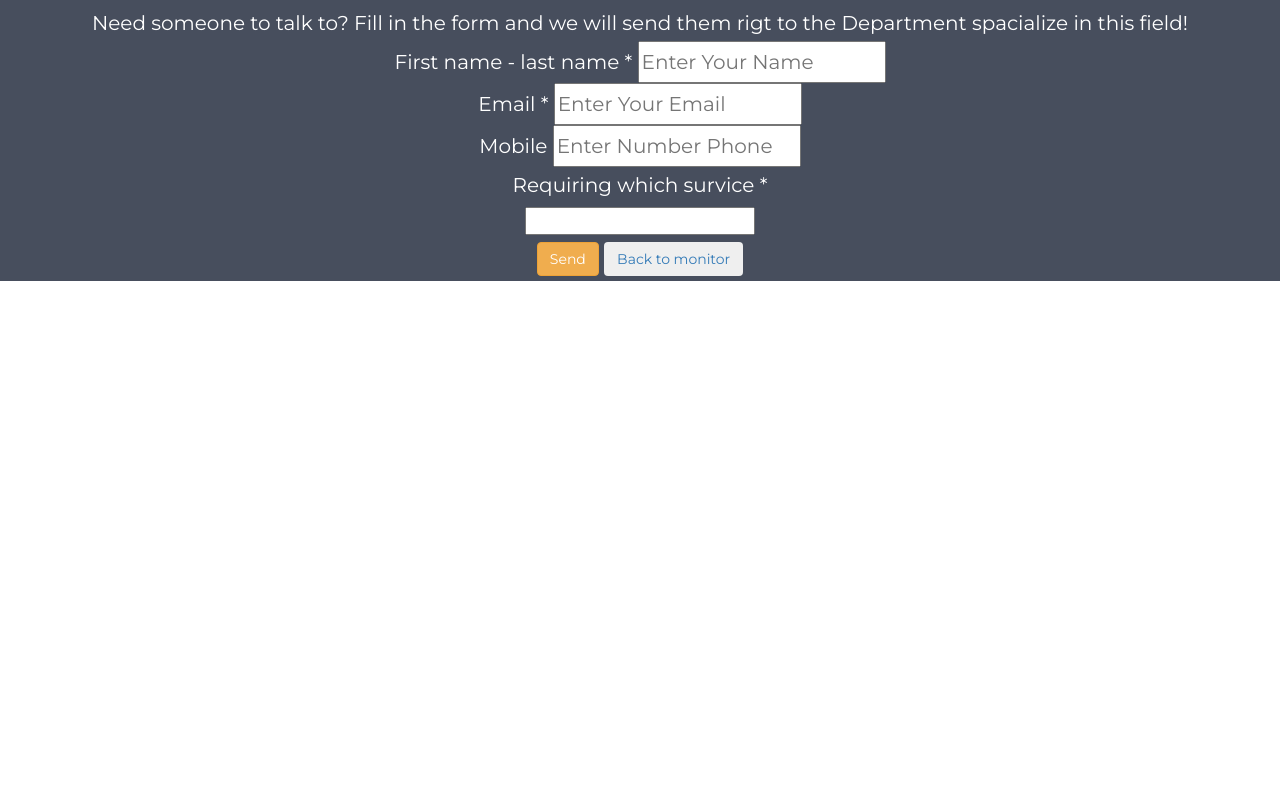
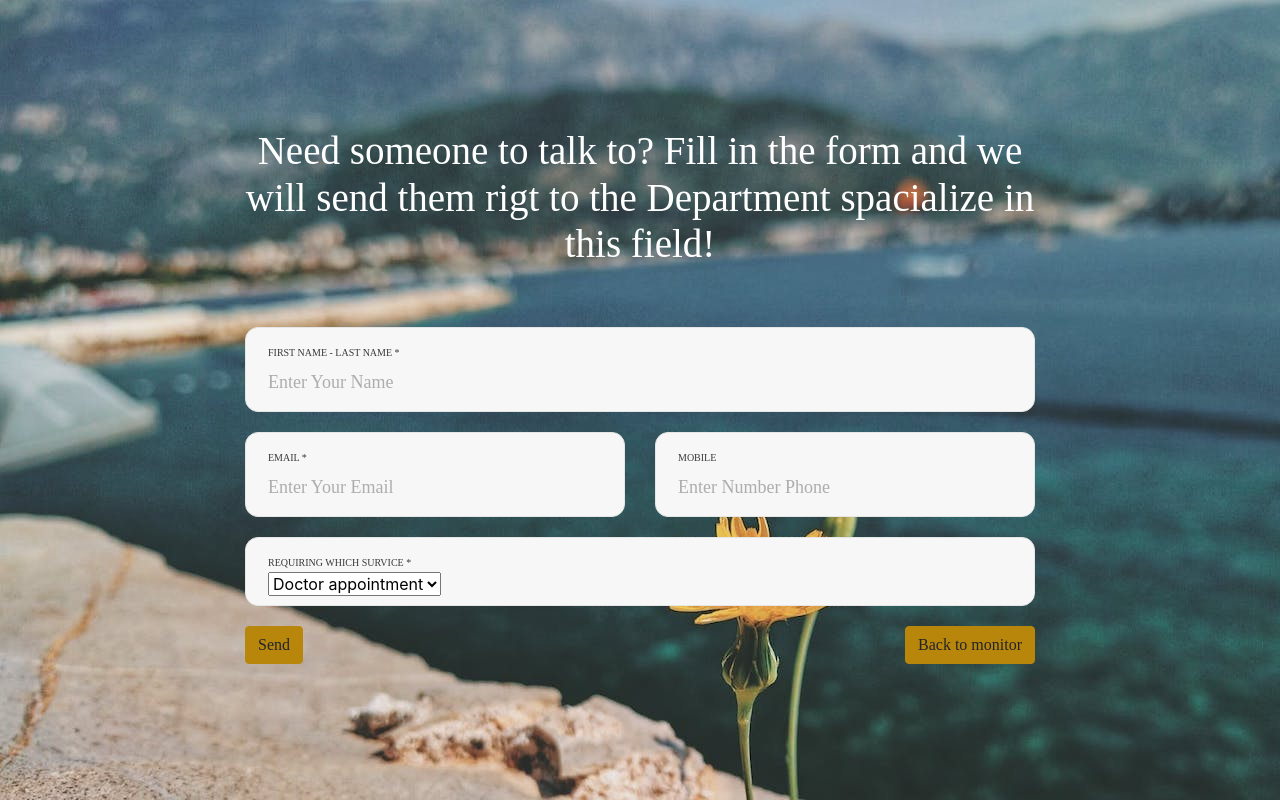
Before and after one commit to patdpat/warm-pulse, a plain HTML site: page high.html in a window 1280 px wide. Drawn offline with nearby package versions, Linux system fonts and the light colour scheme.

Commit message:
redesign js

```diff
--- a/high.html
+++ b/high.html
@@ -2,19 +2,39 @@
 <html lang="en">
 
 <head>
-    <title>Mental Evaluate</title>
-    <meta charset="utf-8">
-    <meta name="viewport" content="width=device-width, initial-scale=1">
-    <link rel="stylesheet" href="https://maxcdn.bootstrapcdn.com/bootstrap/3.4.0/css/bootstrap.min.css">
+    <title>Information</title>
+    <meta charset="UTF-8">
     <link href="https://fonts.googleapis.com/css?family=Montserrat" rel="stylesheet">
     <script src="https://ajax.googleapis.com/ajax/libs/jquery/3.4.1/jquery.min.js"></script>
     <script src="https://maxcdn.bootstrapcdn.com/bootstrap/3.4.0/js/bootstrap.min.js"></script>
-    <link rel="stylesheet" href="css/question.css">
+    <meta name="viewport" content="width=device-width, initial-scale=1">
+    <!--===============================================================================================-->
+    <link rel="icon" type="image/png" href="image/high_images/icons/favicon.ico" />
+    <!--===============================================================================================-->
+    <link rel="stylesheet" type="text/css" href="css/high_css/vendor/bootstrap/css/bootstrap.min.css">
+    <!--===============================================================================================-->
+    <!--===============================================================================================-->
+
+    <!--===============================================================================================-->
+    <link rel="stylesheet" type="text/css" href="css/high_css/vendor/animsition/css/animsition.min.css">
+    <!--===============================================================================================-->
+    <link rel="stylesheet" type="text/css" href="css/high_css/vendor/select2/select2.min.css">
+    <!--===============================================================================================-->
+    <link rel="stylesheet" type="text/css" href="css/high_css/vendor/daterangepicker/daterangepicker.css">
+    <!--===============================================================================================-->
+    <link rel="stylesheet" type="text/css" href="css/high_css/vendor/noui/nouislider.min.css">
+    <!--===============================================================================================-->
+
+    <link rel="stylesheet" type="text/css" href="css/high_css/main.css">
+    <!--===============================================================================================-->
+    <link rel="stylesheet" href="https://stackpath.bootstrapcdn.com/bootstrap/4.3.1/css/bootstrap.min.css"
+        integrity="sha384-ggOyR0iXCbMQv3Xipma34MD+dH/1fQ784/j6cY/iJTQUOhcWr7x9JvoRxT2MZw1T" crossorigin="anonymous">
 </head>
 
 <body>
-    <div class="container-fluid bg-2 text-center">
 
+    <div class="container-contact100" id='background'>
+        <div class="wrap-contact100">
             <form class="contact100-form validate-form" class='background'>
                 <span class="contact100-form-title">
                     Need someone to talk to? Fill in the form and we will send them rigt to the Department spacialize in
@@ -26,7 +46,8 @@
                     <input class="input100" type="text" name="name" placeholder="Enter Your Name">
                 </div>
 
-            <div class="wrap-input100 validate-input bg1 rs1-wrap-input100" data-validate="Enter Your Email (e@a.x)">
+                <div class="wrap-input100 validate-input bg1 rs1-wrap-input100"
+                    data-validate="Enter Your Email (e@a.x)">
                     <span class="label-input100">Email *</span>
                     <input class="input100" type="text" name="email" placeholder="Enter Your Email ">
                 </div>
@@ -62,7 +83,7 @@
 
             </form>
         </div>
-
+    </div>
 </body>
 
 </html>
```
Lines whose indentation alone changed are shown as unchanged.
